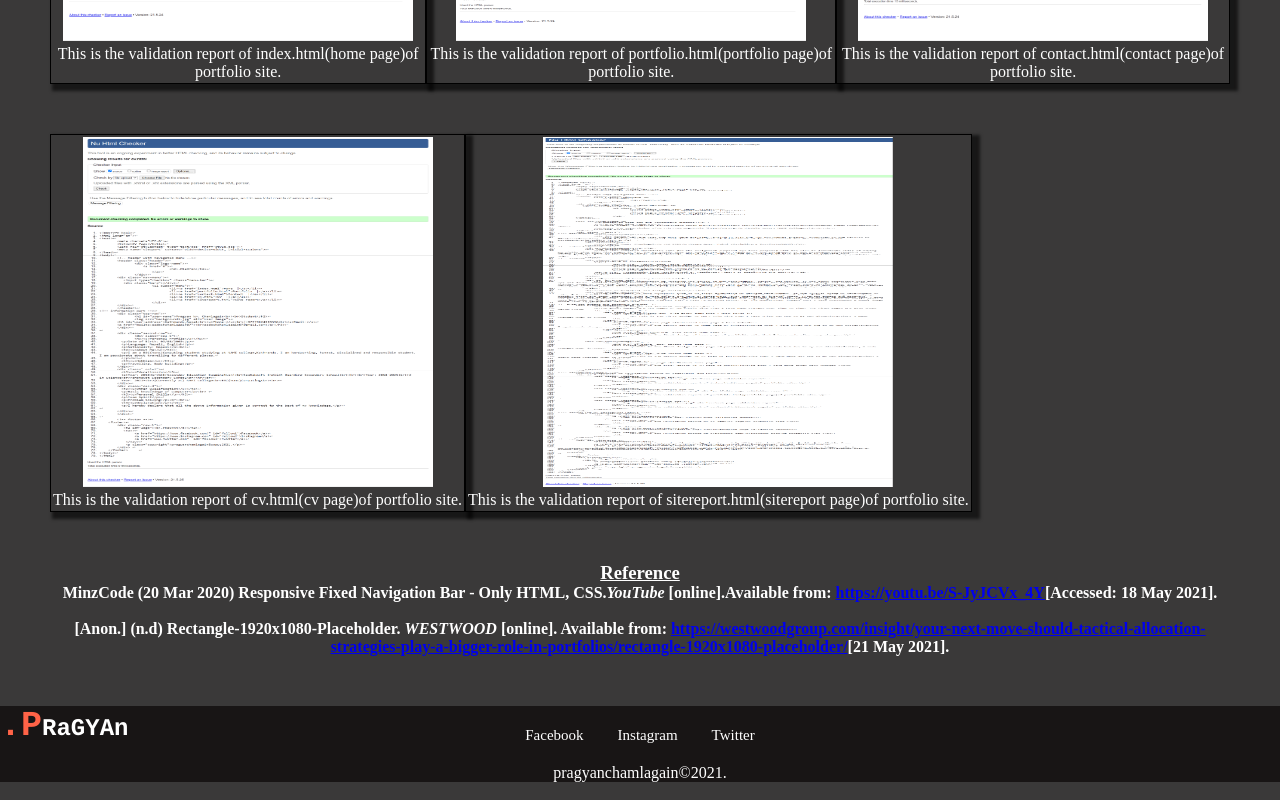
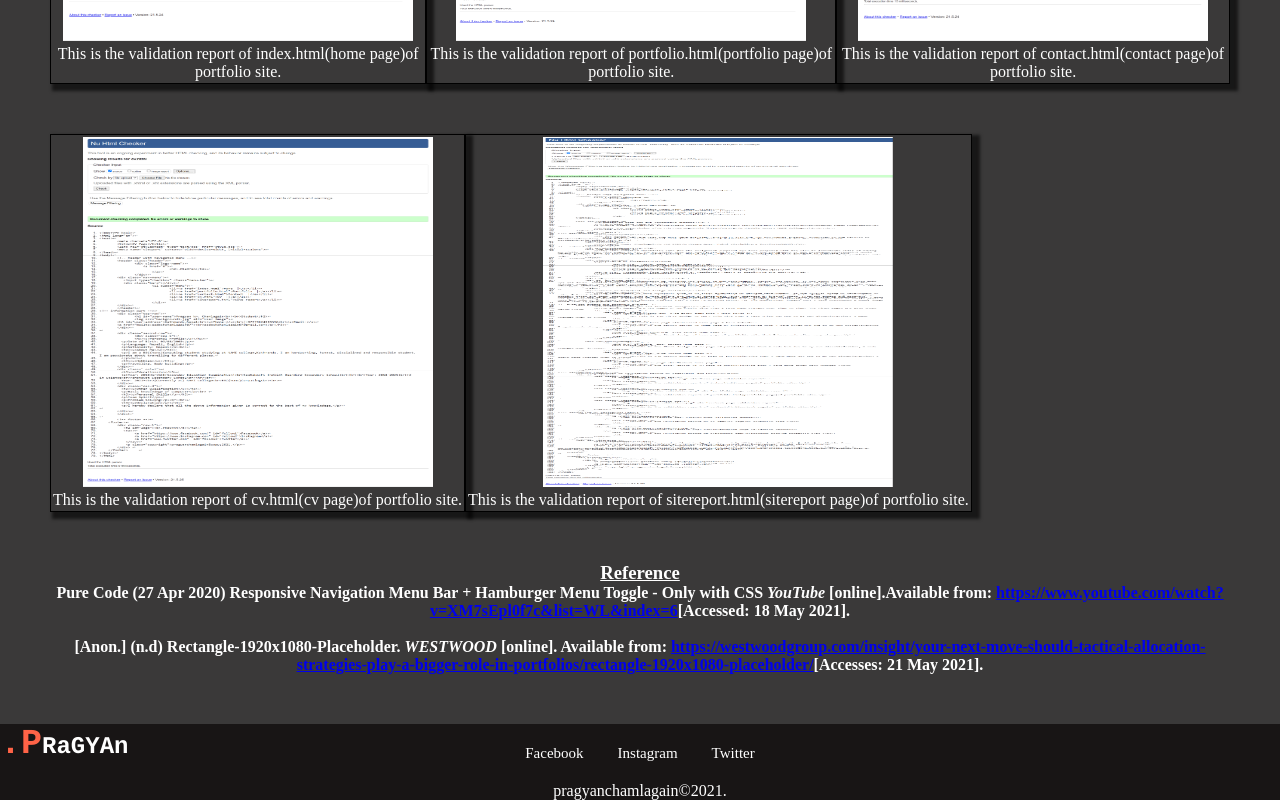
Before and after one commit to Chmpragyan/Term1-assignment, a plain HTML site: page sitereport.html in a window 1280 px wide. Shown: the part 3138-3938 px from the top of the page. Drawn offline with Linux system fonts and the light colour scheme.

Commit message:
sitereport.html updated with reference

```diff
--- a/sitereport.html
+++ b/sitereport.html
@@ -149,7 +149,7 @@
         	</div>
         </div>
 <!-- second row of validation report -->
-         <div id="validation-row2">
+        <div id="validation-row2">
         	<div class="validate">
         		<a href="cv-validation.png">
         		    <img src="cv-validation.png" alt="cv page validation report">
@@ -168,13 +168,14 @@
         		</div>
         	</div>
         </div>
+
 <!-- references -->
         <div id="reference">
         	<h3><u>Reference</u></h3>
-        	<h4>MinzCode (20 Mar 2020) Responsive Fixed Navigation Bar - Only HTML, CSS.<i>YouTube</i> [online].Available from:
-        	<a href="https://youtu.be/S-JyJCVx_4Y"> https://youtu.be/S-JyJCVx_4Y</a>[Accessed: 18 May 2021].<br><br>
+        	<h4>Pure Code (27 Apr 2020) Responsive Navigation Menu Bar + Hamburger Menu Toggle - Only with CSS <i>YouTube</i> [online].Available from:
+        	<a href="https://www.youtube.com/watch?v=XM7sEpl0f7c&list=WL&index=6">https://www.youtube.com/watch?v=XM7sEpl0f7c&list=WL&index=6</a>[Accessed: 18 May 2021].<br><br>
         	[Anon.] (n.d) Rectangle-1920x1080-Placeholder. <i>WESTWOOD</i> [online]. Available from:
-        	<a href="https://westwoodgroup.com/insight/your-next-move-should-tactical-allocation-strategies-play-a-bigger-role-in-portfolios/rectangle-1920x1080-placeholder/">https://westwoodgroup.com/insight/your-next-move-should-tactical-allocation-strategies-play-a-bigger-role-in-portfolios/rectangle-1920x1080-placeholder/</a>[21 May 2021].</h4>
+        	<a href="https://westwoodgroup.com/insight/your-next-move-should-tactical-allocation-strategies-play-a-bigger-role-in-portfolios/rectangle-1920x1080-placeholder/">https://westwoodgroup.com/insight/your-next-move-should-tactical-allocation-strategies-play-a-bigger-role-in-portfolios/rectangle-1920x1080-placeholder/</a>[Accesses: 21 May 2021].</h4>
         </div>
     </div>
 
```
